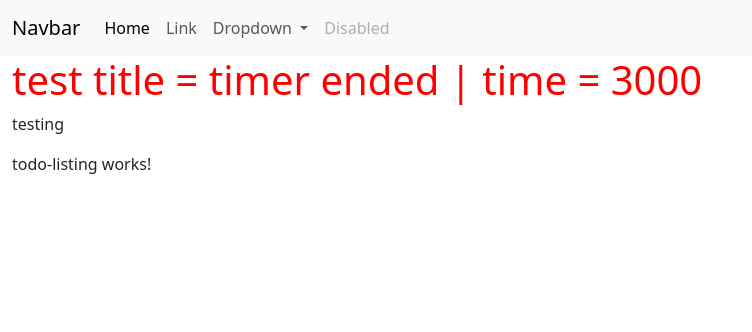
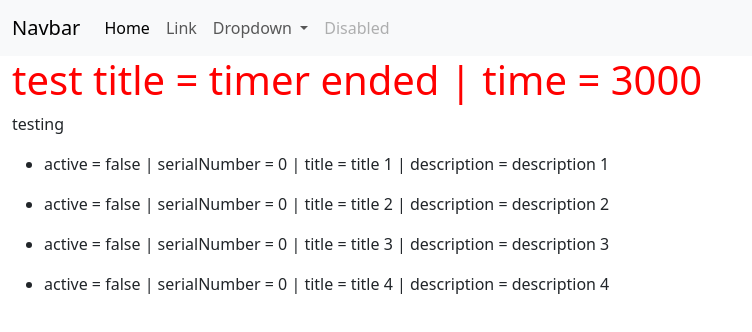
Before and after one commit to Vaishnav-kanhira/AngularTutorial, an Angular app in the folder T01/Hello-World/: page / in a window 1280 px wide. Shown: the top 332 px of the page, without its empty margins (0-752 px from the left). Built offline with nearby package versions, Linux system fonts and the light colour scheme.

Commit message:
todos listing is being displayed correctly

```diff
--- a/T01/Hello-World/src/app/todos/todo_listing/todo-listing/todo-listing.component.html
+++ b/T01/Hello-World/src/app/todos/todo_listing/todo-listing/todo-listing.component.html
@@ -1 +1,3 @@
-<p>todo-listing works!</p>
+<ul *ngFor = "let todo of todos">
+    <li>active = {{todo.active}} | serialNumber = {{todo.serialNumber}} | title = {{todo.title}} | description = {{todo.description}}</li>
+</ul>
--- a/T01/Hello-World/src/app/todos/todo_listing/todo-listing/todo-listing.component.ts
+++ b/T01/Hello-World/src/app/todos/todo_listing/todo-listing/todo-listing.component.ts
@@ -1,12 +1,23 @@
 import { Component } from '@angular/core';
+import { Todo } from '../../../../data/Todo';
+import { CommonModule } from '@angular/common';
 
 @Component({
   selector: 'app-todo-listing',
   standalone: true,
-  imports: [],
+  imports: [CommonModule],
   templateUrl: './todo-listing.component.html',
   styleUrl: './todo-listing.component.css'
 })
 export class TodoListingComponent {
+  todos: Todo[]
 
+  constructor() {
+    this.todos = [
+      new Todo(0, "title 1", "description 1", false),
+      new Todo(0, "title 2", "description 2", false),
+      new Todo(0, "title 3", "description 3", false),
+      new Todo(0, "title 4", "description 4", false),
+    ]
+  }
 }
```
